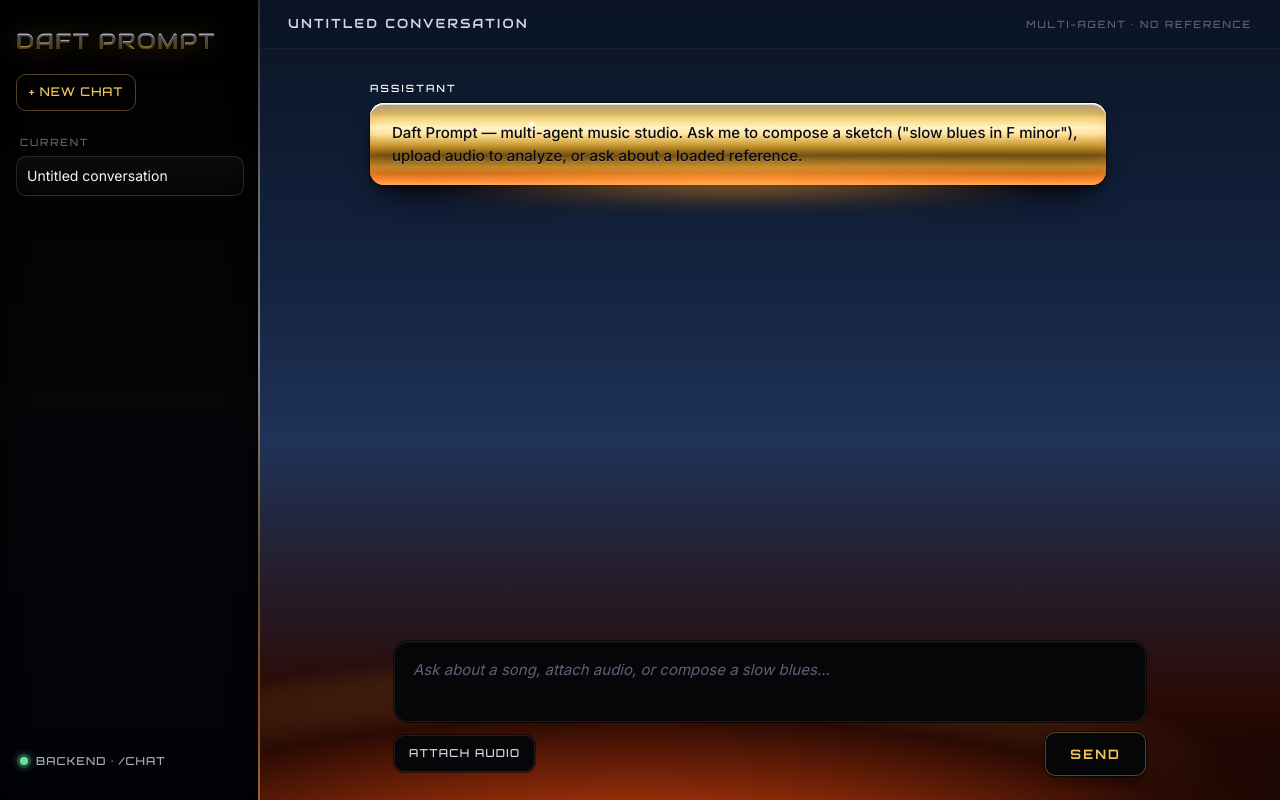
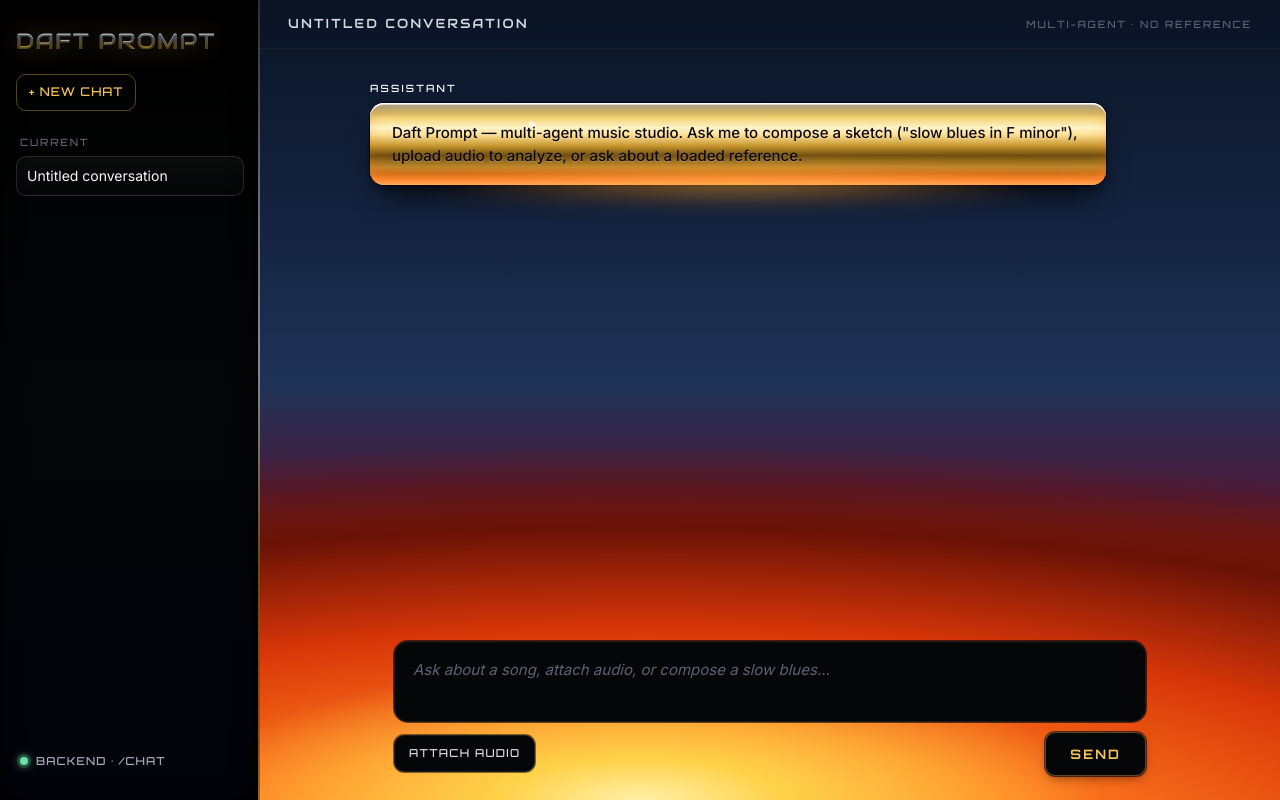
Before and after one commit to anatissera/Daft-Prompt, a Next.js app in the folder apps/web/: page / in a window 1280 px wide. Built offline with nearby package versions, Linux system fonts and the light colour scheme.

Commit message:
style(web): blazing fire gradient — yellow→orange→red→purple→blue

```diff
--- a/apps/web/app/globals.css
+++ b/apps/web/app/globals.css
@@ -80,17 +80,26 @@ html, body {
 
 body {
   overflow: hidden;
-  /* Twilight sky → ember floor (the real flames sit on top via .fire-stage) */
+  /* Twilight sky → blazing fire floor */
   background:
-    radial-gradient(140% 60% at 50% 110%, var(--fire-bright) 0%, var(--fire-mid) 18%, var(--fire-deep) 34%, transparent 50%) no-repeat,
-    radial-gradient(120% 38% at 50% 96%, var(--fire-ember) 0%, transparent 38%) no-repeat,
+    /* hot core glow at the very bottom */
+    radial-gradient(60% 28% at 50% 100%, #fff1a8 0%, #ffd24a 18%, transparent 60%) no-repeat,
+    /* main blazing radial that lifts up off the floor */
+    radial-gradient(160% 70% at 50% 108%, #ffae3a 0%, #ff7a1f 22%, #d83608 42%, #6a1206 60%, transparent 75%) no-repeat,
+    /* widening orange haze that meets the sky */
+    radial-gradient(180% 60% at 50% 105%, rgba(255, 100, 20, 0.55) 0%, transparent 75%) no-repeat,
+    /* vertical: blue twilight → red ember → orange → yellow */
     linear-gradient(
       180deg,
       var(--sky-deep) 0%,
-      var(--sky-mid) 35%,
-      var(--sky-glow) 55%,
-      var(--fire-deep) 88%,
-      #050203 100%
+      var(--sky-mid) 28%,
+      var(--sky-glow) 48%,
+      #4a1a3a 62%,           /* purple-mauve transition */
+      #7a1808 72%,           /* deep red */
+      #c83612 82%,           /* burning red-orange */
+      #ff7a1f 90%,           /* bright orange */
+      #ffb347 96%,           /* fire amber */
+      #ffe17a 100%           /* yellow embers */
     ) no-repeat;
   background-attachment: fixed;
   position: relative;
```
